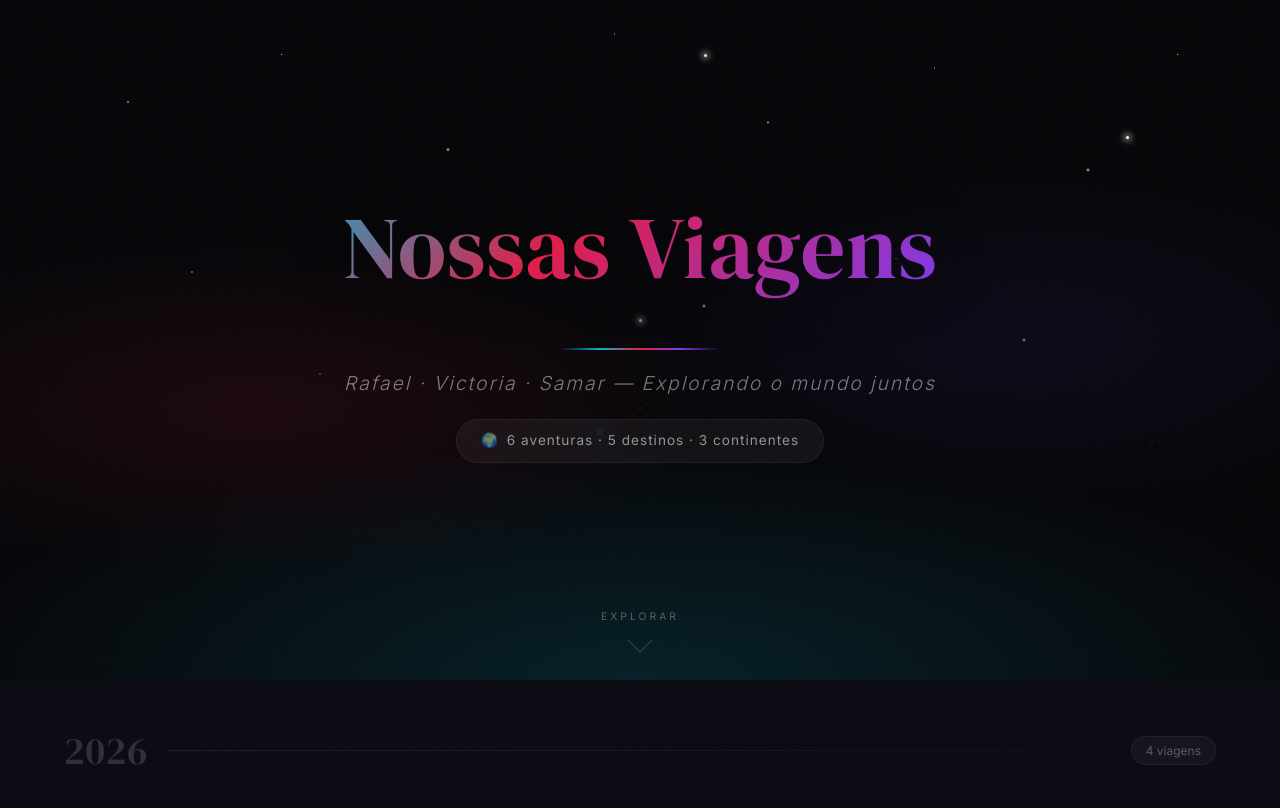
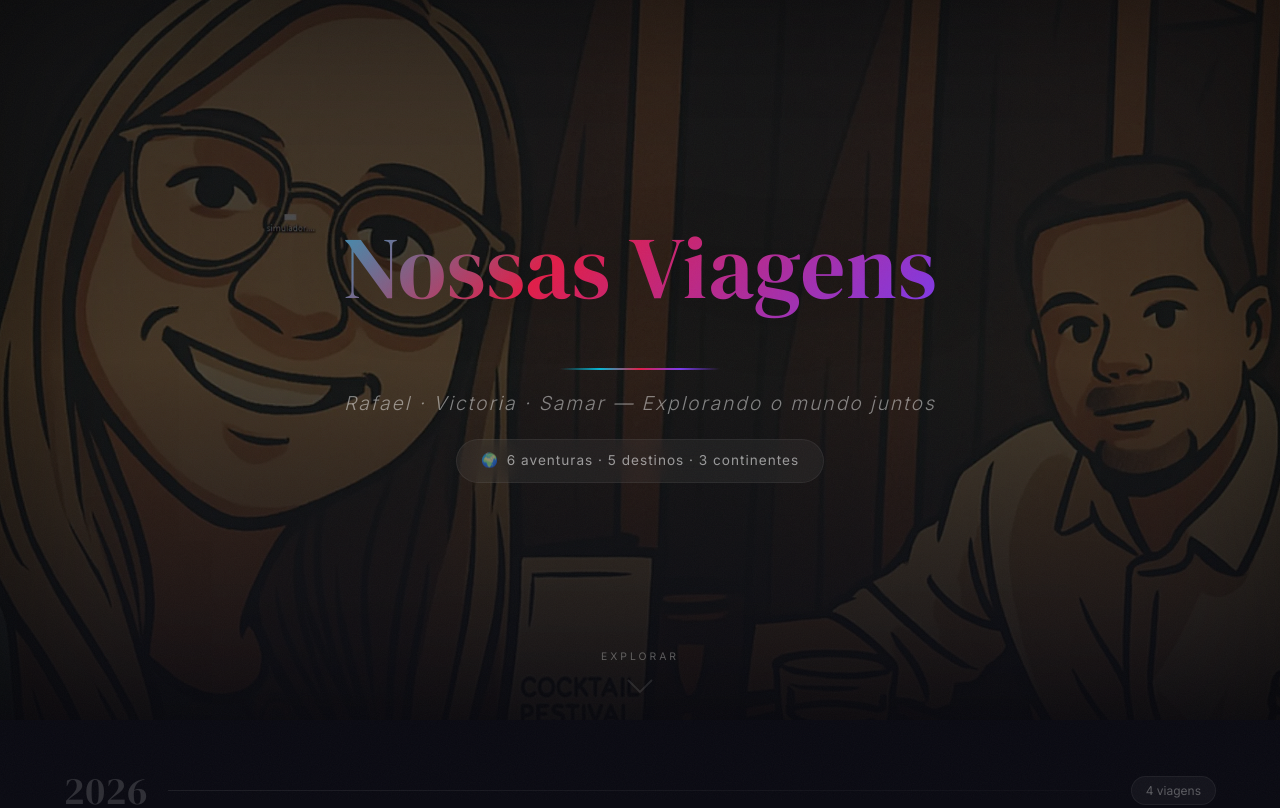
Before and after one commit to rafffahell-sys/PROGRAMAS-IA, a plain HTML site: page viagens/index.html in a window 1280 px wide. Shown: the top 808 px of the page. Drawn offline with Linux system fonts and the light colour scheme.

Commit message:
🎨 hero do dashboard com ilustração do casal + fix participantes Sul
- Hero agora usa a ilustração do Rafael & Victoria (casal-hero.webp)
- Overlay gradiente + vinheta escura sobre a imagem
- Efeito parallax sutil ao scroll (como na página Alter do Chão)
- Sul/SP/Paraguai: 'Rafael' → 'Rafael, Samar'
- Removido CSS morto (stars, orbit-dots, bg-glow)

```diff
--- a/viagens/index.html
+++ b/viagens/index.html
@@ -51,70 +51,37 @@
 
   ::selection { background: var(--argentina); color: #fff; }
 
-  /* === HERO / COVER === */
+  /* === HERO WITH IMAGE BACKGROUND === */
   .hero {
     position: relative;
-    min-height: 85vh;
+    min-height: 90vh;
     display: flex;
     flex-direction: column;
     justify-content: center;
     align-items: center;
     text-align: center;
     padding: 60px 24px 100px;
-    background: #050508;
     overflow: hidden;
   }
-
-  .hero .bg-glow {
+  .hero .hero-bg {
     position: absolute;
     inset: 0;
-    background:
-      radial-gradient(ellipse 80% 50% at 50% 100%, rgba(6,182,212,0.15) 0%, transparent 70%),
-      radial-gradient(ellipse 60% 40% at 20% 60%, rgba(225,29,72,0.1) 0%, transparent 60%),
-      radial-gradient(ellipse 50% 40% at 80% 50%, rgba(124,58,237,0.08) 0%, transparent 60%);
+    background: url('casal-hero.webp') center 40% / cover no-repeat;
+    filter: brightness(0.35) saturate(0.9);
+    transform: scale(1.05);
+    transition: transform 0.1s ease;
   }
-
-  .hero .stars {
+  .hero .hero-overlay {
     position: absolute;
     inset: 0;
-    background-image:
-      radial-gradient(1.5px 1.5px at 10% 15%, #fff, transparent),
-      radial-gradient(1px 1px at 22% 8%, #fff, transparent),
-      radial-gradient(2px 2px at 35% 22%, #fff, transparent),
-      radial-gradient(1px 1px at 48% 5%, #fff, transparent),
-      radial-gradient(1.5px 1.5px at 60% 18%, #fff, transparent),
-      radial-gradient(1px 1px at 73% 10%, #fff, transparent),
-      radial-gradient(2px 2px at 85% 25%, #fff, transparent),
-      radial-gradient(1px 1px at 92% 8%, #fff, transparent),
-      radial-gradient(1.5px 1.5px at 15% 40%, rgba(255,255,255,0.7), transparent),
-      radial-gradient(1px 1px at 40% 35%, rgba(255,255,255,0.5), transparent),
-      radial-gradient(2px 2px at 55% 45%, rgba(255,255,255,0.8), transparent),
-      radial-gradient(1px 1px at 70% 38%, rgba(255,255,255,0.6), transparent),
-      radial-gradient(1.5px 1.5px at 25% 55%, rgba(255,255,255,0.4), transparent),
-      radial-gradient(1px 1px at 50% 60%, rgba(255,255,255,0.5), transparent),
-      radial-gradient(2px 2px at 80% 50%, rgba(255,255,255,0.7), transparent),
-      radial-gradient(1px 1px at 90% 65%, rgba(255,255,255,0.3), transparent);
-    background-size: 100% 100%;
-    opacity: 0.8;
+    background: linear-gradient(to top, rgba(10,10,18,0.85) 0%, rgba(10,10,18,0.1) 50%, rgba(10,10,18,0.3) 100%);
   }
-
-  @keyframes twinkle {
-    0%, 100% { opacity: 0.3; }
-    50% { opacity: 1; }
+  .hero .hero-vignette {
+    position: absolute;
+    inset: 0;
+    box-shadow: inset 0 0 150px rgba(0,0,0,0.5);
+    pointer-events: none;
   }
-  .star-twinkle {
-    position: absolute;
-    width: 3px; height: 3px;
-    background: #fff;
-    border-radius: 50%;
-    box-shadow: 0 0 6px 2px rgba(255,255,255,0.6);
-    animation: twinkle 3s ease-in-out infinite;
-  }
-  .star-twinkle:nth-child(1) { top: 12%; left: 15%; animation-delay: 0s; }
-  .star-twinkle:nth-child(2) { top: 25%; left: 75%; animation-delay: 1s; width: 4px; height: 4px; }
-  .star-twinkle:nth-child(3) { top: 8%; left: 55%; animation-delay: 2s; }
-  .star-twinkle:nth-child(4) { top: 38%; left: 30%; animation-delay: 0.5s; width: 2px; height: 2px; }
-  .star-twinkle:nth-child(5) { top: 20%; left: 88%; animation-delay: 1.5s; }
 
   @keyframes gradient-shift {
     0% { background-position: 0% 50%; }
@@ -538,24 +505,6 @@
     opacity: 0.5;
   }
 
-  /* === ORBITAL ANIMATION === */
-  @keyframes orbit {
-    0% { transform: rotate(0deg) translateX(120px) rotate(0deg); }
-    100% { transform: rotate(360deg) translateX(120px) rotate(-360deg); }
-  }
-  .hero .orbital-dot {
-    position: absolute;
-    width: 6px; height: 6px;
-    border-radius: 50%;
-    background: var(--uruguai);
-    box-shadow: 0 0 12px var(--uruguai-glow);
-    animation: orbit 20s linear infinite;
-    z-index: 1;
-    opacity: 0.4;
-  }
-  .hero .orbital-dot:nth-child(6) { animation-duration: 25s; width: 4px; height: 4px; background: var(--argentina); }
-  .hero .orbital-dot:nth-child(7) { animation-duration: 30s; animation-direction: reverse; width: 5px; height: 5px; background: var(--sul); }
-
   /* === RESPONSIVE === */
   @media (max-width: 768px) {
     .trips-grid { grid-template-columns: 1fr; gap: 20px; }
@@ -592,15 +541,9 @@
 
 <!-- ==================== HERO ==================== -->
 <section class="hero">
-  <div class="bg-glow"></div>
-  <div class="stars"></div>
-  <div class="star-twinkle"></div>
-  <div class="star-twinkle"></div>
-  <div class="star-twinkle"></div>
-  <div class="star-twinkle"></div>
-  <div class="star-twinkle"></div>
-  <div class="orbital-dot"></div>
-  <div class="orbital-dot"></div>
+  <div class="hero-bg" id="heroBg"></div>
+  <div class="hero-overlay"></div>
+  <div class="hero-vignette"></div>
 
   <h1>Nossas Viagens</h1>
   <div class="divider"></div>
@@ -744,7 +687,7 @@
           <div class="trip-name">A Grande Aventura: Gramado → SP → Foz → Paraguai</div>
           <div class="trip-meta">
             <span><span class="meta-icon">📅</span> 18 Dez — 07 Jan · 21 dias</span>
-            <span><span class="meta-icon">👥</span> Rafael</span>
+            <span><span class="meta-icon">👥</span> Rafael, Samar</span>
           </div>
           <div class="trip-desc">
             Uma jornada épica de 21 dias! Serra Gaúcha (Gramado, Canela, Bento Gonçalves), São Paulo (Paulista, Liberdade, Réveillon), Foz do Iguaçu (Cataratas) e Ciudad del Este.
@@ -885,6 +828,9 @@
     } else {
       btn.classList.remove('visible');
     }
+    // Parallax hero
+    const heroBg = document.getElementById('heroBg');
+    if (heroBg) heroBg.style.transform = `scale(1.05) translateY(${window.scrollY * 0.06}px)`;
   });
 </script>
 
```
Also changed, not shown: viagens/casal-hero.webp (added).
